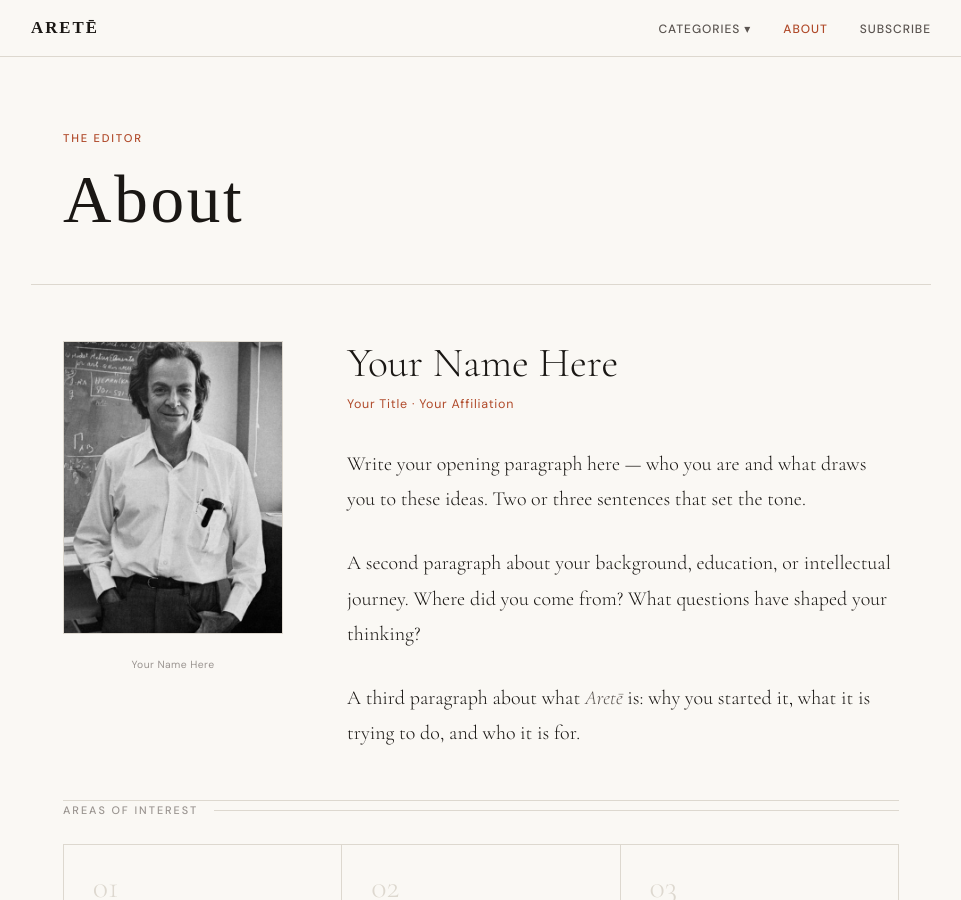
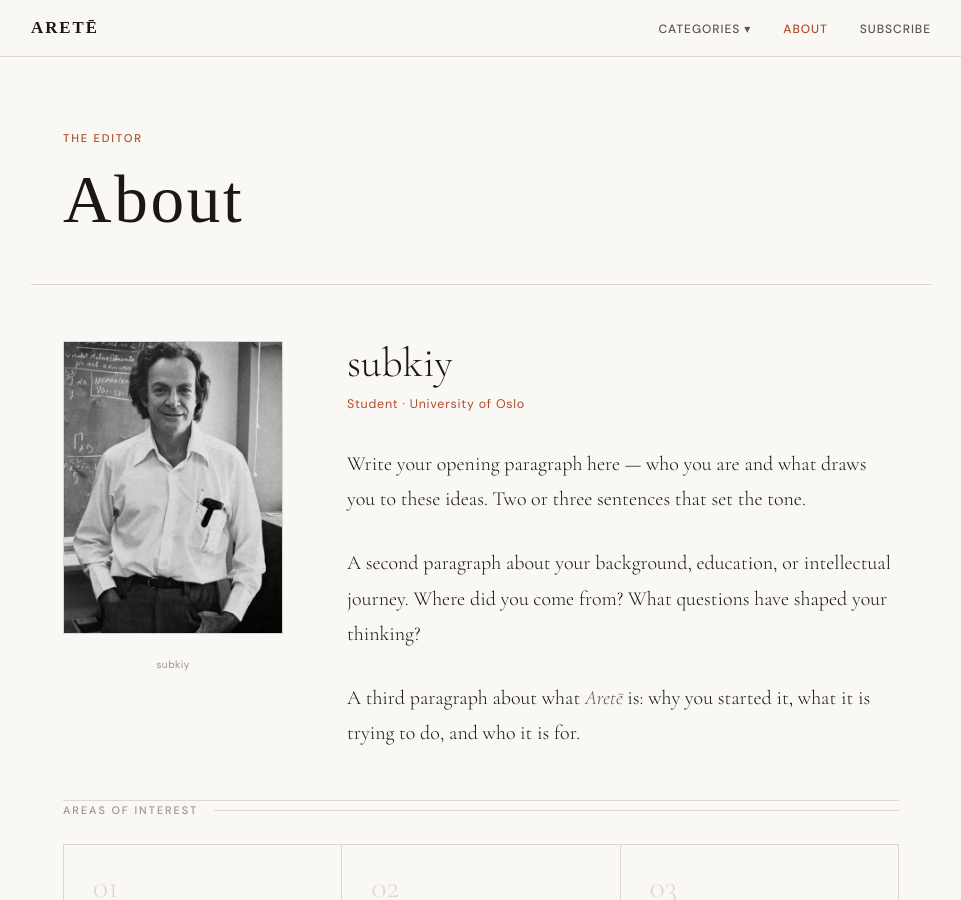
Before and after one commit to subkiy/arete, a Jekyll site: the page built from about.html, in a window 1280 px wide and 900 px high. Shown: the whole window, without its empty margins (159-1120 px from the left). Built offline with Jekyll 4.4.1, drawn with Linux system fonts in a browser that asks for light colours; some web fonts are replaced.

Commit message:
Update _config.yml

```diff
--- a/_config.yml
+++ b/_config.yml
@@ -1,16 +1,16 @@
 # ─── Site Settings ─────────────────────────────────────
 title: Aretē
 description: Long-form essays at the intersection of philosophy, mathematics, science, and culture.
-url: "" # e.g. https://yourusername.github.io
-baseurl: "" # e.g. /logos-site if your repo is not the root
+url: "subkiy.github.io" # e.g. https://yourusername.github.io
+baseurl: "/arete" # e.g. /logos-site if your repo is not the root
 
 # ─── Author ─────────────────────────────────────────────
 author:
-  name: Your Name Here
-  title: Your Title · Your Affiliation
-  initials: YN
+  name: subkiy
+  title: Student · University of Oslo
+  initials: SS
   email: you@yourdomain.com
-  twitter: "@yourhandle"
+  twitter: "@subkiyyy"
 
 # ─── Collections ────────────────────────────────────────
 collections:
```
